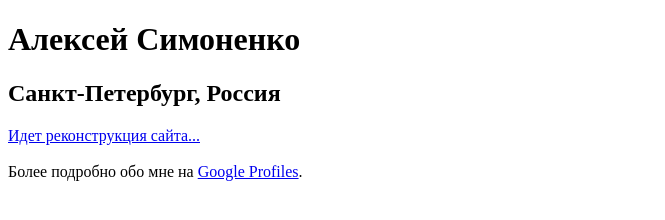
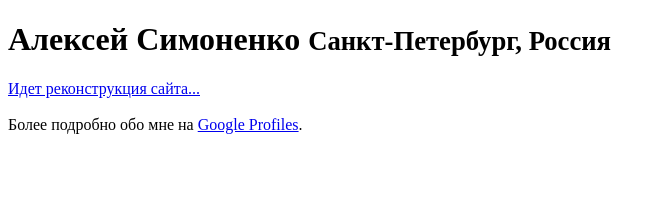
Before and after one commit to meritt/meritt.github.com, a plain HTML site: page index.html in a window 1280 px wide. Shown: the whole page, without its empty margins (0-665 px from the left). Drawn offline with Linux system fonts and the light colour scheme.

Commit message:
Обновил лайаут

```diff
--- a/index.html
+++ b/index.html
@@ -7,8 +7,10 @@
 
 <body>
 
-<h1>Алексей Симоненко</h1>
-<h2>Санкт-Петербург, Россия</h2>
+<h1>
+Алексей Симоненко
+<small>Санкт-Петербург, Россия</small>
+</h1>
 
 <a href="http://www.simonenko.su">Идет реконструкция сайта...</a><br><br>
 
```
